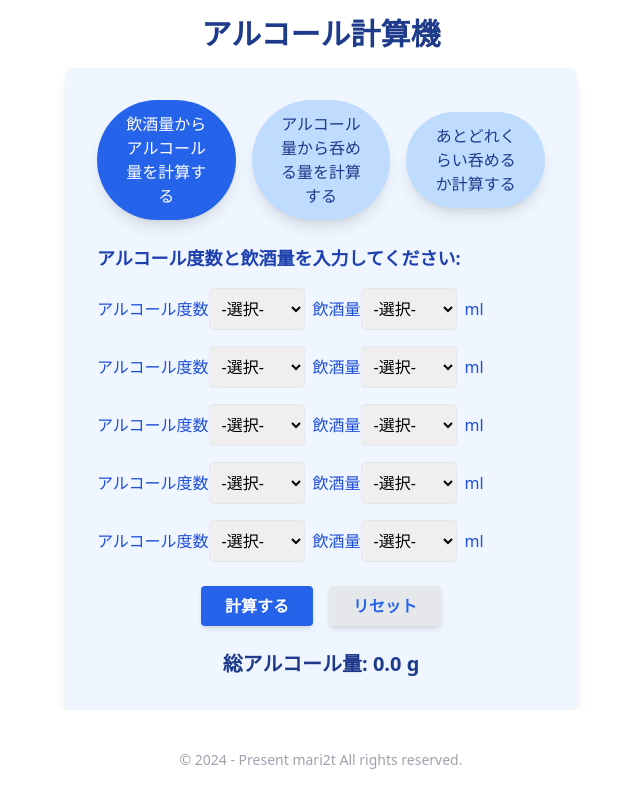
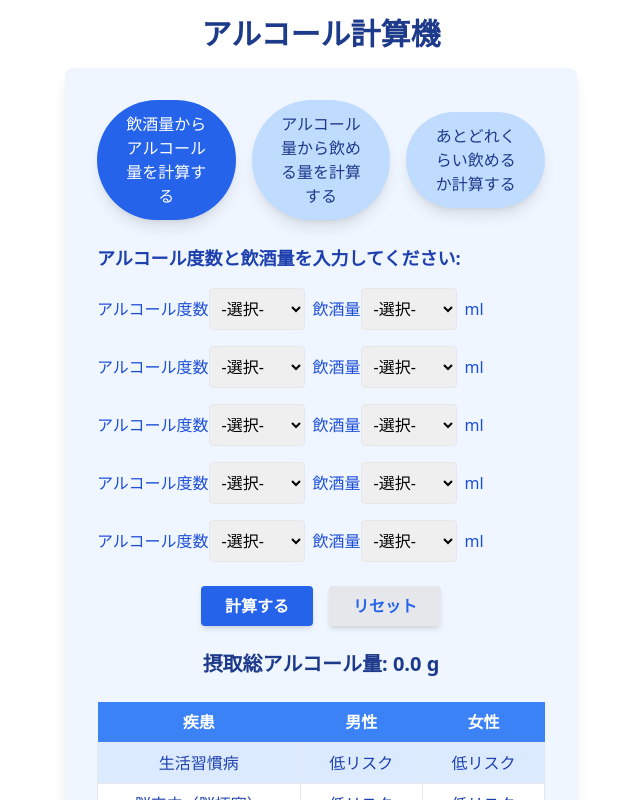
Before and after one commit to mari2t/alcohol_calculator_next, a Next.js app: page / in a window 1280 px wide. Both pictures are taken after a click on the button "計算する". Shown: the top 800 px of the page, without its empty margins (319-959 px from the left). Built offline with nearby package versions, Linux system fonts and the light colour scheme.

Commit message:
feat : 飲酒量を表へ変更、リスクについて記載

```diff
--- a/src/app/components/AlcoholCalculator.tsx
+++ b/src/app/components/AlcoholCalculator.tsx
@@ -5,10 +5,23 @@ import CalculateAmount from "./CalculateAmount";
 import CalculateRemaining from "./CalculateRemaining";
 
 type CalculationType = "type1" | "type2" | "type3";
+type RiskLevels = {
+  [key: string]: { male: number; female: number };
+};
+type RiskResult = {
+  male: Array<{ disease: string; risk: string }>;
+  female: Array<{ disease: string; risk: string }>;
+};
 
 // 定数定義
 const ALCOHOL_COEFFICIENT = 0.8;
-const ShowAlcoholPercentages = [3, 4, 5, 6, 7, 9, 12, 15, 25, 40];
+const ShowAlcoholPercentages = [3, 4, 5, 6, 7, 9, 11, 12, 15, 20, 25, 40];
+const AlcoholRiskLevels: RiskLevels = {
+  生活習慣病: { male: 40, female: 20 },
+  "脳卒中（脳梗塞）": { male: 40, female: 11 },
+  大腸がん: { male: 20, female: 20 },
+  肝がん: { male: 60, female: 20 },
+};
 
 const AlcoholCalculator = () => {
   const [calculationType, setCalculationType] =
@@ -22,6 +35,10 @@ const AlcoholCalculator = () => {
   const [resultMessage, setResultMessage] = useState<string>("");
   const [showAmountResults, setShowAmountResults] = useState(false);
   const [showRemainingResults, setShowRemainingResults] = useState(false);
+  const [riskResults, setRiskResults] = useState<RiskResult>({
+    male: [],
+    female: [],
+  });
 
   const calculateAlcoholAmount = (): number => {
     return parseFloat(
@@ -77,6 +94,19 @@ const AlcoholCalculator = () => {
     return results;
   };
 
+  const evaluateRisk = (
+    totalAlcohol: number,
+    gender: "male" | "female"
+  ): Array<{ disease: string; risk: string }> => {
+    return Object.keys(AlcoholRiskLevels).map((disease) => ({
+      disease,
+      risk:
+        totalAlcohol > AlcoholRiskLevels[disease][gender]
+          ? "高リスク"
+          : "低リスク",
+    }));
+  };
+
   // 全てのステートをリセットする関数
   const resetAllValues = () => {
     setVolumes(new Array(5).fill(0));
@@ -86,6 +116,7 @@ const AlcoholCalculator = () => {
     setResultMessage("");
     setShowAmountResults(false);
     setShowRemainingResults(false);
+    setRiskResults({ male: [], female: [] });
   };
 
   return (
@@ -109,7 +140,7 @@ const AlcoholCalculator = () => {
           }`}
           onClick={() => setCalculationType("type2")}
         >
-          アルコール量から呑める量を計算する
+          アルコール量から飲める量を計算する
         </button>
         <button
           className={`w-64 px-6 py-3 rounded-full shadow-lg transition duration-300 ease-in-out transform hover:scale-105 ${
@@ -119,7 +150,7 @@ const AlcoholCalculator = () => {
           }`}
           onClick={() => setCalculationType("type3")}
         >
-          あとどれくらい呑めるか計算する
+          あとどれくらい飲めるか計算する
         </button>
       </div>
 
@@ -129,10 +160,14 @@ const AlcoholCalculator = () => {
           percentages={percentages}
           resultMessage={resultMessage}
           ShowAlcoholPercentages={ShowAlcoholPercentages}
+          AlcoholRiskLevels={AlcoholRiskLevels}
+          riskResults={riskResults}
           setVolumes={setVolumes}
           setPercentages={setPercentages}
           setResultMessage={setResultMessage}
           calculateAlcoholAmount={calculateAlcoholAmount}
+          evaluateRisk={evaluateRisk}
+          setRiskResults={setRiskResults}
           resetAll={resetAllValues}
         />
       )}
--- a/src/app/components/CalculateAlcohol.tsx
+++ b/src/app/components/CalculateAlcohol.tsx
@@ -1,15 +1,26 @@
 "use client";
 import React from "react";
+type RiskLevels = {
+  [key: string]: { male: number; female: number };
+};
+type RiskResult = {
+  male: Array<{ disease: string; risk: string }>;
+  female: Array<{ disease: string; risk: string }>;
+};
 
 type CalculateAlcoholProps = {
   volumes: number[];
   percentages: number[];
   resultMessage: string;
   ShowAlcoholPercentages: number[];
+  AlcoholRiskLevels: RiskLevels;
+  riskResults: RiskResult;
   setVolumes: (volumes: number[]) => void;
   setPercentages: (percentages: number[]) => void;
   setResultMessage: (message: string) => void;
   calculateAlcoholAmount: () => number;
+  evaluateRisk: (totalAlcohol: number, gender: "male" | "female") => any[];
+  setRiskResults: React.Dispatch<React.SetStateAction<RiskResult>>;
   resetAll: () => void;
 };
 
@@ -18,12 +29,23 @@ const CalculateAlcohol: React.FC<CalculateAlcoholProps> = ({
   percentages,
   resultMessage,
   ShowAlcoholPercentages,
+  AlcoholRiskLevels,
+  riskResults,
   setVolumes,
   setPercentages,
   setResultMessage,
   calculateAlcoholAmount,
+  evaluateRisk,
+  setRiskResults,
   resetAll,
 }) => {
+  const handleCalculate = () => {
+    const totalAlcohol = calculateAlcoholAmount();
+    setResultMessage(`摂取総アルコール量: ${totalAlcohol.toFixed(1)} g`);
+    const maleRisk = evaluateRisk(totalAlcohol, "male");
+    const femaleRisk = evaluateRisk(totalAlcohol, "female");
+    setRiskResults({ male: maleRisk, female: femaleRisk });
+  };
   return (
     <div>
       <h2 className="text-lg font-semibold mb-4 text-blue-800">
@@ -82,7 +104,10 @@ const CalculateAlcohol: React.FC<CalculateAlcoholProps> = ({
           className="px-6 py-2 rounded bg-blue-600 text-white font-semibold mr-4 shadow-md transition duration-300 ease-in-out transform hover:scale-105 hover:bg-blue-300 hover:text-blue-900"
           onClick={() => {
             const totalAlcohol = calculateAlcoholAmount();
-            setResultMessage(`総アルコール量: ${totalAlcohol.toFixed(1)} g`);
+            setResultMessage(
+              `摂取総アルコール量: ${totalAlcohol.toFixed(1)} g`
+            );
+            handleCalculate();
           }}
         >
           計算する
@@ -99,6 +124,96 @@ const CalculateAlcohol: React.FC<CalculateAlcoholProps> = ({
           <p className="text-xl font-semibold text-blue-900">{resultMessage}</p>
         </div>
       )}
+
+      {riskResults.male.length > 0 && riskResults.female.length > 0 && (
+        <div className="mt-6">
+          <table className="min-w-full table-auto">
+            <thead>
+              <tr className="bg-blue-500 text-white">
+                <th className="px-4 py-2 text-center">疾患</th>
+                <th className="px-4 py-2 text-center">男性</th>
+                <th className="px-4 py-2 text-center">女性</th>
+              </tr>
+            </thead>
+            <tbody>
+              {Object.keys(AlcoholRiskLevels).map((disease, index) => {
+                const maleRisk = riskResults.male.find(
+                  (r) => r.disease === disease
+                )?.risk;
+                const femaleRisk = riskResults.female.find(
+                  (r) => r.disease === disease
+                )?.risk;
+                return (
+                  <tr
+                    key={index}
+                    className={`${
+                      index % 2 === 0 ? "bg-blue-100" : "bg-white"
+                    }`}
+                  >
+                    <td className="border px-4 py-2 text-center text-blue-800">
+                      {disease}
+                    </td>
+                    <td
+                      className={`border px-4 py-2 text-center ${
+                        maleRisk === "高リスク"
+                          ? "text-red-600"
+                          : "text-blue-800"
+                      }`}
+                    >
+                      {maleRisk || "データなし"}
+                    </td>
+                    <td
+                      className={`border px-4 py-2 text-center ${
+                        femaleRisk === "高リスク"
+                          ? "text-red-600"
+                          : "text-blue-800"
+                      }`}
+                    >
+                      {femaleRisk || "データなし"}
+                    </td>
+                  </tr>
+                );
+              })}
+            </tbody>
+          </table>
+          <p className="mt-4 text-xl font-semibold text-gray-900 text-center">
+            参考
+          </p>
+          <div className="mt-6">
+            <table className="min-w-full table-auto">
+              <thead>
+                <tr className="bg-gray-500 text-white">
+                  <th className="px-4 py-2 text-center">疾患</th>
+                  <th className="px-4 py-2 text-center">男性</th>
+                  <th className="px-4 py-2 text-center">女性</th>
+                </tr>
+              </thead>
+              <tbody>
+                {Object.entries(AlcoholRiskLevels).map(
+                  ([disease, levels], index) => (
+                    <tr
+                      key={index}
+                      className={`${
+                        index % 2 === 0 ? "bg-gray-100" : "bg-white"
+                      }`}
+                    >
+                      <td className="border px-4 py-2 text-center text-gray-800">
+                        {disease}
+                      </td>
+                      <td className="border px-4 py-2 text-center text-gray-800">
+                        {levels.male}g
+                      </td>
+                      <td className="border px-4 py-2 text-center text-gray-800">
+                        {levels.female}g
+                      </td>
+                    </tr>
+                  )
+                )}
+              </tbody>
+            </table>
+          </div>
+        </div>
+      )}
     </div>
   );
 };
--- a/src/app/components/CalculateRemaining.tsx
+++ b/src/app/components/CalculateRemaining.tsx
@@ -132,26 +132,45 @@ const CalculateRemaining: React.FC<CalculateRemainingProps> = ({
         </div>
       )}
 
+      {showRemainingResults ? (
+        calculateRemainingAlcohol() >= 0 ? (
           <div className="mt-4">
             <h3 className="text-lg font-semibold text-blue-800">
               あと飲めるのは量は…
             </h3>
-        {showRemainingResults ? (
-          calculateRemainingAlcohol() >= 0 ? (
-            <ul className="mt-2">
+            <div className="mt-4 overflow-x-auto">
+              <table className="min-w-full table-auto">
+                <thead>
+                  <tr className="bg-blue-500 text-white">
+                    <th className="px-4 py-2">アルコール度数 (%)</th>
+                    <th className="px-4 py-2">飲める量 (ml)</th>
+                  </tr>
+                </thead>
+                <tbody>
                   {calculateAdditionalVolumes().map((result, index) => (
-                <li key={index} className="mb-1 text-blue-800">
-                  アルコール度数：　{result.percentage}%　 なら飲める量は：
+                    <tr
+                      key={index}
+                      className={`${
+                        index % 2 === 0 ? "bg-blue-100" : "bg-white"
+                      }`}
+                    >
+                      <td className="border px-4 py-2 text-center  text-blue-800">
+                        {result.percentage}%
+                      </td>
+                      <td className="border px-4 py-2 text-center  text-blue-800">
                         {result.volume} ml
-                </li>
+                      </td>
+                    </tr>
                   ))}
-            </ul>
+                </tbody>
+              </table>
+            </div>{" "}
+          </div>
         ) : (
           <p className="text-lg text-red-600">もう飲めません！</p>
         )
       ) : null}
     </div>
-    </div>
   );
 };
 
--- a/src/app/components/Footer.tsx
+++ b/src/app/components/Footer.tsx
@@ -4,6 +4,15 @@ const Footer = () => {
   return (
     <div className="bg-white pt-2 sm:pt-4 lg:pt-8">
       <footer className="mx-auto max-w-screen-2xl px-2 md:px-4">
+        <div className="py-2 text-center text-sm text-gray-400">
+          本ウェブサイト上の情報は一般的なものであり、個々の健康状態や具体的な医療アドバイスを提供するものではありません。
+        </div>
+        <div className="py-2 text-center text-sm text-gray-400">
+          飲酒に関連するリスクについては、個人の責任のもと、適切な判断を行ってください。
+        </div>
+        <div className="py-2 text-center text-sm text-gray-400">
+          健康を第一に考慮し、節度ある飲酒を心掛けましょう。
+        </div>
         <div className="py-2 text-center text-sm text-gray-400">
           © 2024 - Present mari2t All rights reserved.
         </div>
```
Also changed, not shown: src/app/components/CalculateAmount.tsx (+29 -10 lines), 2 other files (tests, documents, lock files or other folders). Lines whose indentation alone changed are shown as unchanged.
